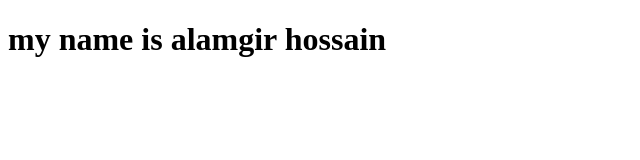
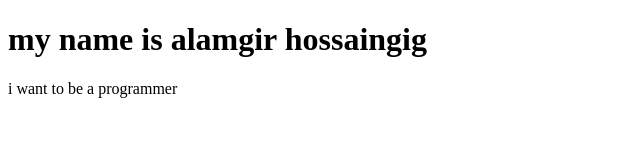
Before and after one commit to alamgirh0183/my-first-website, a plain HTML site: page index.html in a window 1280 px wide. Shown: the whole page, without its empty margins (0-640 px from the left). Drawn offline with Linux system fonts and the light colour scheme.

Commit message:
update my repo

```diff
--- a/index.html
+++ b/index.html
@@ -6,6 +6,7 @@
     <title>Document</title>
 </head>
 <body>
-    <h1> my  name is alamgir hossain</h1>
+    <h1> my  name is alamgir hossaingig</h1>
+    <p> i want to be a programmer</p>
 </body>
 </html>
```
